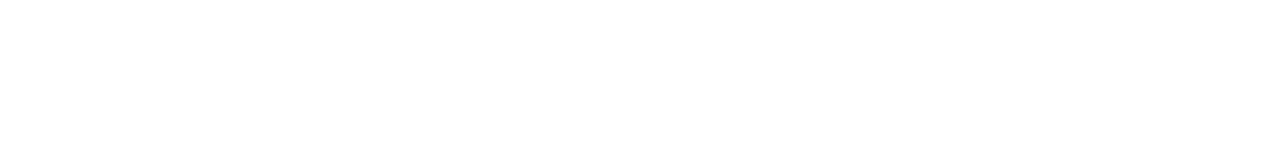
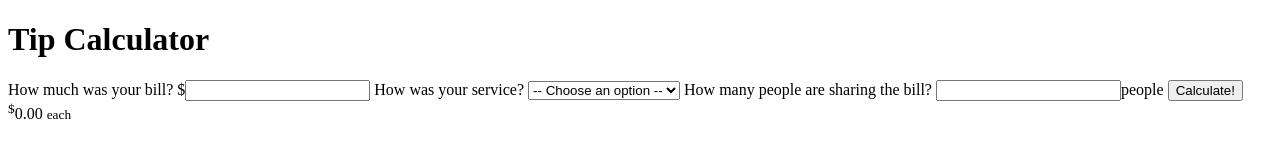
Before and after one commit to Aakash1234567/Tip-Calculator, a plain HTML site: page index.html in a window 1280 px wide. Drawn offline with Linux system fonts and the light colour scheme.

Commit message:
Create the basic structure

```diff
--- a/index.html
+++ b/index.html
@@ -6,7 +6,31 @@
 </head>
 <body>
 
-
+	<div id="container">
+		<h1>Tip Calculator</h1>
+		<div id="Calculator">
+			<form>
+				<label for="billAmount">How much was your bill?</label>
+				<span>$</span><input type="text" id="billAmount">
+				<label>How was your service?</label>
+				<select id="serviceQuality">
+					<option disabled selected value="0">-- Choose an option --</option>
+					<option value="0.3">30% - Outstanding</option>
+					<option value="0.2">20% - Good</option>
+					<option value="0.15">15% - It was okay</option>
+					<option value="0.10">10% - Bad</option>
+					<option value="0.05">5% - Terrible</option>
+				</select>
+				<label id="totalPeople">How many people are sharing the bill?</label>
+				<input type="text" id="totalPeople"><span>people</span>
+				<button type="button" id="calculate">Calculate!</button>
+			</form>
+		</div>
+		<div id="totalTip">
+			<sup>$</sup><span id="tip">0.00</span>
+			<small id="each">each</small>
+		</div>
+	</div>
 
 	<script type="text/javascript" src="script.js"></script>
 </body>
```
